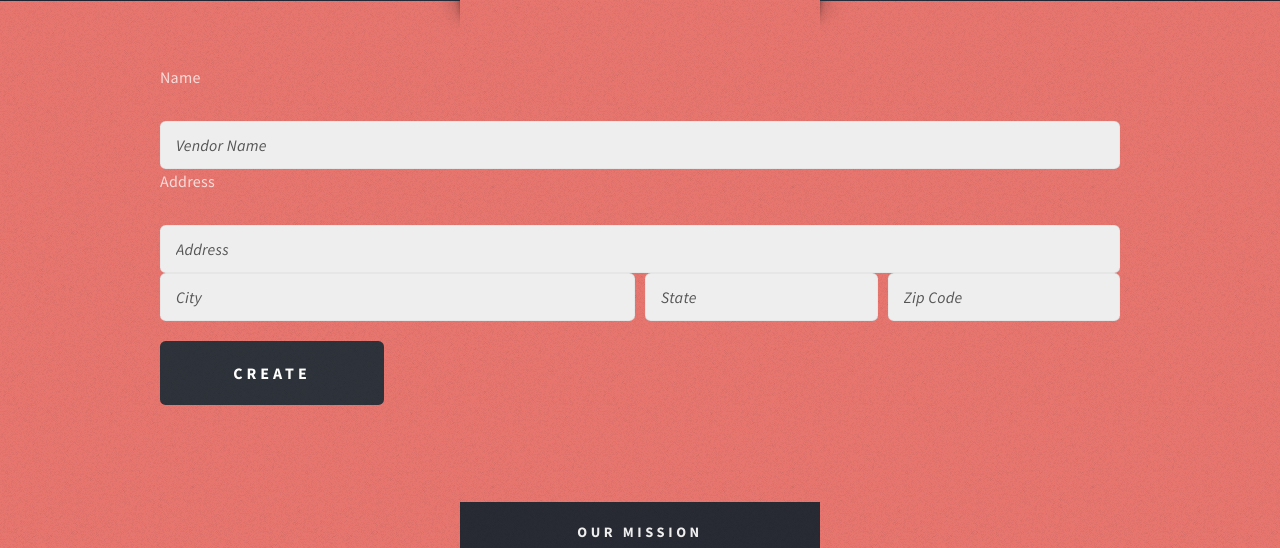
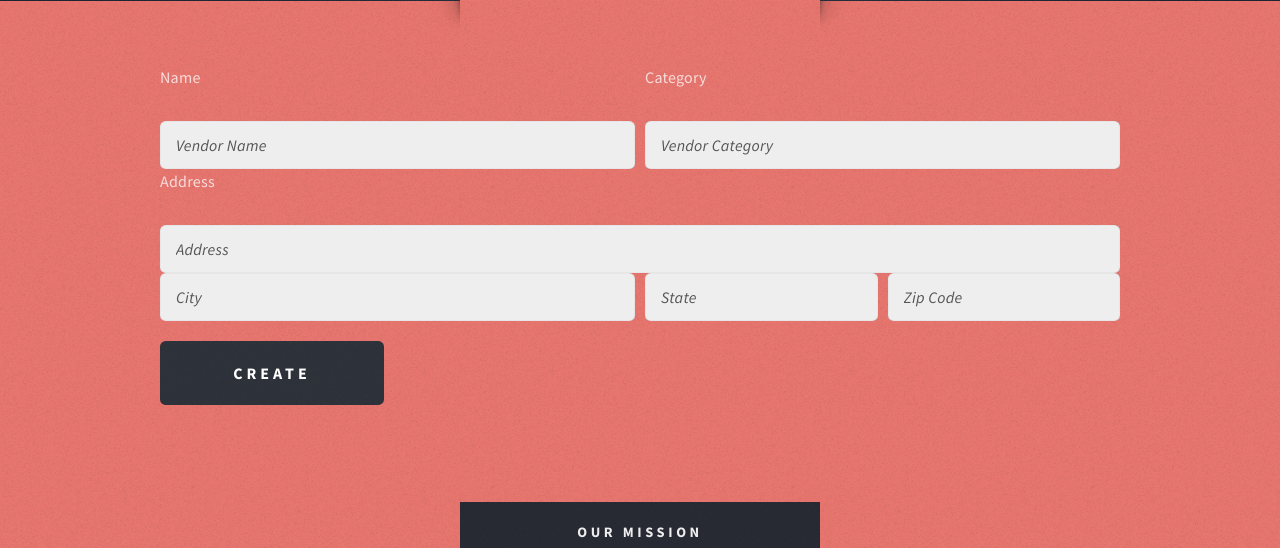
Before and after one commit to permalife/tradewave, a Django app: page //create-vendor/ in a window 1280 px wide. Shown: the part 399-947 px from the top of the page. Run offline with Django 3.2, Linux system fonts and the light colour scheme.

Commit message:
Category Added to create screen

```diff
--- a/tradewave/templates/tradewave/create-vendor.html
+++ b/tradewave/templates/tradewave/create-vendor.html
@@ -96,11 +96,13 @@
 						<form method="post" action="#">
 							<div>
 								<div class="row half">
-									<div class="12u">
+									<div class="6u">
 									<p>Name</p>
+									<input type="text" class="text" name="name" id="vendor-name" placeholder="Vendor Name" />
 									</div>
-									<div class="12u">
-										<input type="text" class="text" name="name" id="vendor-name" placeholder="Vendor Name" />
+									<div class="6u">
+									<p>Category</p>
+									<input type="text" class="text" name="name" id="vendor-category" placeholder="Vendor Category" />
 									</div>
 									<div class="12u">
 									<p>Address</p>
```
